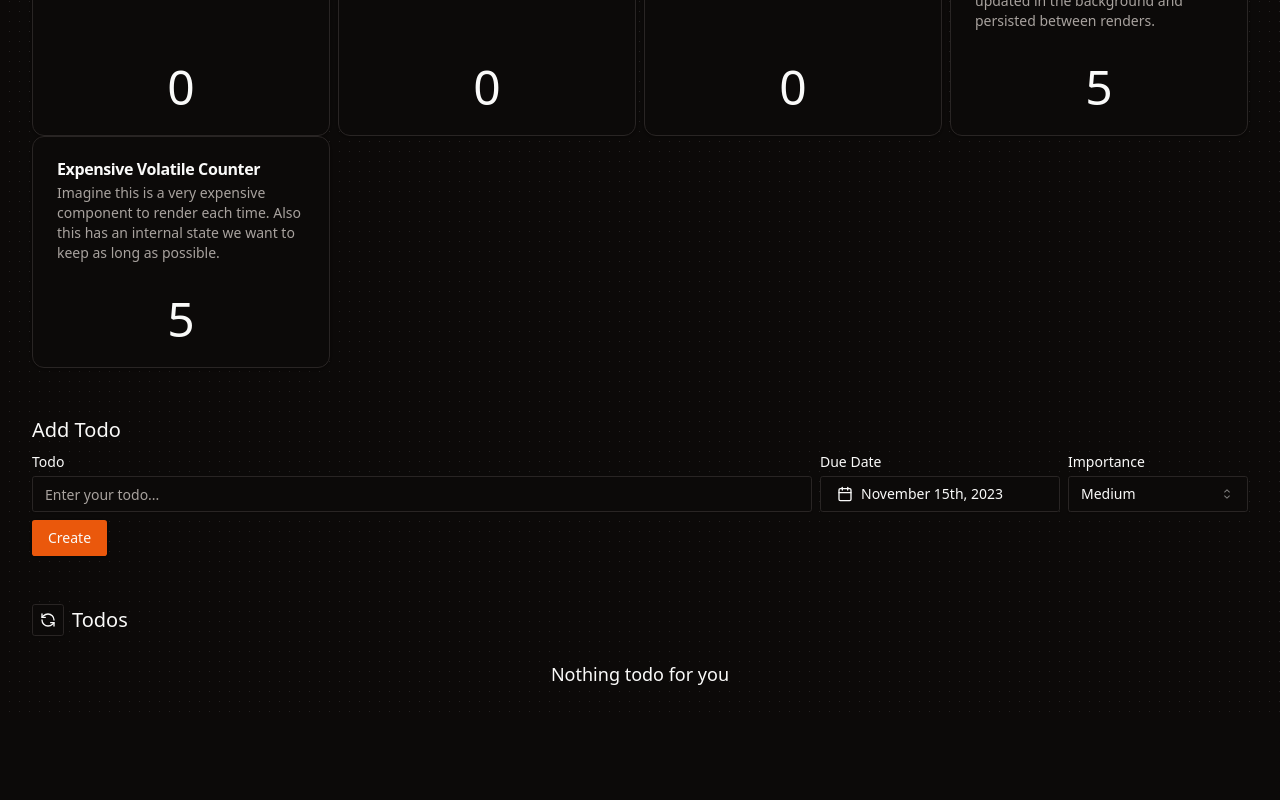
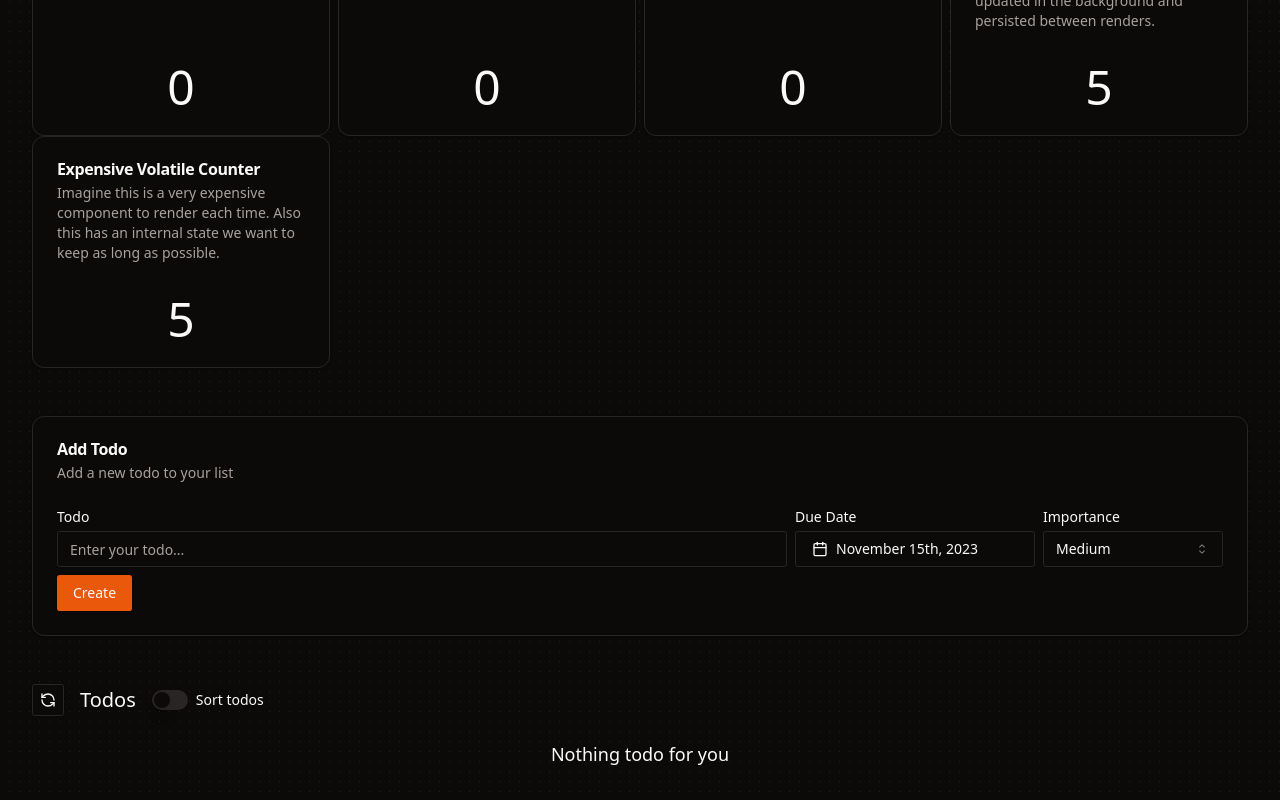
Before and after one commit to gutentag2012/react-signals-todo, a React (Vite) app: page / in a window 1280 px wide. Shown: the part 288-1088 px from the top of the page. Before the commit the page ends 1008 px from the top, so only its background shows below. Built offline with nearby package versions, Linux system fonts and the light colour scheme.

Commit message:
Fix sorting + add possibility to not sort

```diff
--- a/package.json
+++ b/package.json
@@ -20,6 +20,7 @@
     "@radix-ui/react-scroll-area": "^1.0.5",
     "@radix-ui/react-select": "^2.0.0",
     "@radix-ui/react-slot": "^1.0.2",
+    "@radix-ui/react-switch": "^1.0.3",
     "@radix-ui/react-tabs": "^1.0.4",
     "@radix-ui/react-toast": "^1.1.5",
     "class-variance-authority": "^0.7.0",
--- /dev/null
+++ b/src/components/ui/switch.tsx
@@ -0,0 +1,27 @@
+import * as React from "react"
+import * as SwitchPrimitives from "@radix-ui/react-switch"
+
+import { cn } from "@/lib/utils"
+
+const Switch = React.forwardRef<
+  React.ElementRef<typeof SwitchPrimitives.Root>,
+  React.ComponentPropsWithoutRef<typeof SwitchPrimitives.Root>
+>(({ className, ...props }, ref) => (
+  <SwitchPrimitives.Root
+    className={cn(
+      "peer inline-flex h-5 w-9 shrink-0 cursor-pointer items-center rounded-full border-2 border-transparent shadow-sm transition-colors focus-visible:outline-none focus-visible:ring-2 focus-visible:ring-ring focus-visible:ring-offset-2 focus-visible:ring-offset-background disabled:cursor-not-allowed disabled:opacity-50 data-[state=checked]:bg-primary data-[state=unchecked]:bg-input",
+      className
+    )}
+    {...props}
+    ref={ref}
+  >
+    <SwitchPrimitives.Thumb
+      className={cn(
+        "pointer-events-none block h-4 w-4 rounded-full bg-background shadow-lg ring-0 transition-transform data-[state=checked]:translate-x-4 data-[state=unchecked]:translate-x-0"
+      )}
+    />
+  </SwitchPrimitives.Root>
+))
+Switch.displayName = SwitchPrimitives.Root.displayName
+
+export { Switch }
--- a/src/pages/HooksPage.tsx
+++ b/src/pages/HooksPage.tsx
@@ -8,6 +8,9 @@ import {ExpensivePersistentCounterComponentHooks} from "@/components/common/Expe
 import {Button} from "@/components/ui/button.tsx";
 import {RefreshCcw} from "lucide-react";
 import {EditTodoDialog, TodoForm} from "@/components/common/TodoForm.tsx";
+import {Card, CardContent, CardDescription, CardHeader, CardTitle} from "@/components/ui/card.tsx";
+import {Switch} from "@/components/ui/switch.tsx";
+import {Label} from "@/components/ui/label.tsx";
 
 const MemoizedTodoItem = memo(TodoItem, (prevProps, nextProps) => {
     const functionsAreEqual = prevProps.removeTodo === nextProps.removeTodo && prevProps.updateTodo === nextProps.updateTodo
@@ -51,9 +54,21 @@ function TodoList({todos, isLoading, removeTodo, updateTodo, onEditTodo}: {
     </div>
 }
 
+function SortTodoSwitch({sortTodos, setSortTodos}: {
+    sortTodos: boolean,
+    setSortTodos: (value: ((prev: boolean) => boolean)) => void
+}) {
+    return <div className="flex items-center h-full gap-2">
+        <Switch id="sorted-todos" checked={sortTodos} onCheckedChange={() => setSortTodos(prev => !prev)}/>
+        <Label htmlFor="sorted-todos">Sort todos</Label>
+    </div>
+}
+
 export default function HooksPage() {
-    const [isLoading, todos, addTodo, updateTodo, removeTodo, reload] = useTodos();
     const [editTodo, setEditTodo] = useState<Todo | undefined>(undefined);
+    const [sortTodos, setSortTodos] = useState(false);
+
+    const [isLoading, todos, addTodo, updateTodo, removeTodo, reload] = useTodos(sortTodos);
 
     const numberOfFinishedTodos = useMemo(() => isLoading ? "-" : todos.filter(todo => todo.status === "done").length, [todos, isLoading]);
     const numberOfOpenTodos = useMemo(() => isLoading ? "-" : todos.filter(todo => todo.status === "todo").length, [todos, isLoading]);
@@ -85,17 +100,27 @@ export default function HooksPage() {
                 <ExpensiveVolatileCounterComponentHooks/>
             </div>
 
-            <div className="my-12">
-                <h3 className="text-xl mb-2">Add Todo</h3>
-                <TodoForm addTodo={addTodo}/>
-            </div>
+            <Card className="my-12">
+                <CardHeader>
+                    <CardTitle>Add Todo</CardTitle>
+                    <CardDescription>
+                        Add a new todo to your list
+                    </CardDescription>
+                </CardHeader>
+                <CardContent>
+                    <TodoForm addTodo={addTodo}/>
+                </CardContent>
+            </Card>
 
             <div className="my-4">
-                <div className="flex gap-2 items-center mb-2">
+                <div className="flex gap-4 items-center mb-2">
                     <Button variant="outline" className="w-8 h-8 p-0" onClick={() => reload()}>
                         <RefreshCcw size={16}/>
                     </Button>
+
                     <h3 className="text-xl">Todos</h3>
+
+                    <SortTodoSwitch setSortTodos={setSortTodos} sortTodos={sortTodos}/>
                 </div>
 
                 <TodoList todos={todos} isLoading={isLoading} removeTodo={removeTodo} updateTodo={updateTodo}
--- a/src/pages/SignalsPage.tsx
+++ b/src/pages/SignalsPage.tsx
@@ -5,8 +5,8 @@ import {
     loadTodos,
     numberOfFinishedTodos,
     numberOfOpenTodos,
-    numberOfPendingTodos,
-    sortedTodos,
+    numberOfPendingTodos, SignalizedTodo,
+    sortedTodos, todos,
 } from "@/utils/signalsTodos.ts";
 import {EditTodoDialogSignal, TodoFormSignal} from "@/components/common/TodoForm.tsx";
 import {TodoItemSignals as TodoItem, TodoItemSkeleton} from "@/components/common/TodoItem.tsx";
@@ -15,31 +15,55 @@ import {ExpensiveVolatileCounterComponentSignals} from "@/components/common/Expe
 import {ExpensivePersistentCounterComponentSignals} from "@/components/common/ExpensivePersitentCounterComponent.tsx";
 import {Button} from "@/components/ui/button.tsx";
 import {RefreshCcw} from "lucide-react";
+import {Card, CardContent, CardDescription, CardHeader, CardTitle} from "@/components/ui/card.tsx";
+import {computed, Signal, useComputed, useSignal} from "@preact/signals-react";
+import {Switch} from "@/components/ui/switch.tsx";
+import {Label} from "@/components/ui/label.tsx";
 
 const MemoizedTodoItem = memo(TodoItem)
 
-function TodoList() {
-    if (!isLoading.value && !sortedTodos.value.length) {
+function TodoList({data}: {data: Signal<Array<SignalizedTodo>>}) {
+    if (!isLoading.value && !data.value.length) {
         return (<p className="text-lg p-4 font-medium text-center">
             Nothing todo for you
         </p>)
     }
 
+    if (isLoading.value) {
+        return <div className="flex flex-col gap-2 mr-3">
+            <TodoItemSkeleton/>
+            <TodoItemSkeleton/>
+            <TodoItemSkeleton/>
+            <TodoItemSkeleton/>
+        </div>
+    }
+
     return <div className="flex flex-col gap-2 mr-3">
         {
-            isLoading.value
-                ? <>
-                    <TodoItemSkeleton/>
-                    <TodoItemSkeleton/>
-                    <TodoItemSkeleton/>
-                    <TodoItemSkeleton/>
-                </>
-                : sortedTodos.value.map(({id, todo}) => <MemoizedTodoItem key={id} todo={todo}/>)
+            data.value.map((todo) => {
+                const key = computed(() => todo.value.id)
+                return <MemoizedTodoItem key={key.value} todo={todo}/>
+            })
         }
     </div>
 }
 
+function SortTodoSwitch({sortTodos}: { sortTodos: Signal<boolean> }) {
+    return <div className="flex items-center h-full gap-2">
+        <Switch id="sorted-todos" checked={sortTodos.value} onCheckedChange={() => sortTodos.value = !sortTodos.value}/>
+        <Label htmlFor="sorted-todos">Sort todos</Label>
+    </div>
+}
+
 export default function SignalsPage() {
+    const sortTodos = useSignal(false)
+
+    // We have to do this workaround, because we do not want to subscribe to the sorted signal in the non-sorted case,
+    // since this would update it without having anything changed
+    const sortedTodosOrElse = useComputed(() => sortTodos.value ? sortedTodos.value : undefined)
+    const unsortedTodosOrElse = useComputed(() => sortTodos.value ? undefined : todos.value)
+    const displayTodos = useComputed(() => (sortedTodosOrElse?.value ?? unsortedTodosOrElse?.value)!)
+
     useEffect(() => {
         loadTodos()
     }, []);
@@ -71,20 +95,31 @@ export default function SignalsPage() {
                 <ExpensiveVolatileCounterComponentSignals/>
             </div>
 
-            <div className="my-12">
-                <h3 className="text-xl mb-2">Add Todo</h3>
-                <TodoFormSignal addTodo={addTodo}/>
-            </div>
+
+            <Card className="my-12">
+                <CardHeader>
+                    <CardTitle>Add Todo</CardTitle>
+                    <CardDescription>
+                        Add a new todo to your list
+                    </CardDescription>
+                </CardHeader>
+                <CardContent>
+                    <TodoFormSignal addTodo={addTodo}/>
+                </CardContent>
+            </Card>
 
             <div className="my-4">
-                <div className="flex gap-2 items-center mb-2">
+                <div className="flex gap-4 items-center mb-2">
                     <Button variant="outline" className="w-8 h-8 p-0" onClick={() => loadTodos()}>
                         <RefreshCcw size={16}/>
                     </Button>
+
                     <h3 className="text-xl">Todos</h3>
+
+                    <SortTodoSwitch sortTodos={sortTodos} />
                 </div>
 
-                <TodoList/>
+                <TodoList data={displayTodos}/>
             </div>
         </>
     )
--- a/src/utils/signalsTodos.ts
+++ b/src/utils/signalsTodos.ts
@@ -1,71 +1,36 @@
 import {
     generateId,
-    ImportanceValues,
-    loadTodosFromLocalStorage,
+    loadTodosFromLocalStorage, sortTodos,
     storeTodosInLocalStorage,
     Todo
 } from "@/utils/todos.ts";
 import {batch, computed, Signal, signal} from "@preact/signals-react";
-import parse from "date-fns/parse";
-import {startOfDay} from "date-fns";
 
 export type SignalizedTodo = Signal<Omit<Todo, "isPending"> & { isPending: Signal<boolean> }>
-export type TodoItem = {
-    id: Todo["id"],
-    todo: SignalizedTodo
-}
 
 //region Global state
 export const isLoading = signal(false)
-export const todos = signal<Array<TodoItem>>([])
+export const todos = signal<Array<SignalizedTodo>>([])
 export const editTodo = signal<Omit<Todo, "isPending"> | undefined>(undefined)
 //endregion
 
 //region Computed State
-export const numberOfFinishedTodos = computed(() => isLoading.value ? "-" : todos.value.filter(({todo}) => todo.value.status === "done").length);
-export const numberOfOpenTodos = computed(() => isLoading.value ? "-" : todos.value.filter(({todo}) => todo.value.status === "todo").length);
-export const numberOfPendingTodos = computed(() => isLoading.value ? "-" : todos.value.filter(({todo}) => todo.value.isPending.value).length);
+export const numberOfFinishedTodos = computed(() => isLoading.value ? "-" : todos.value.filter((todo) => todo.value.status === "done").length);
+export const numberOfOpenTodos = computed(() => isLoading.value ? "-" : todos.value.filter((todo) => todo.value.status === "todo").length);
+export const numberOfPendingTodos = computed(() => isLoading.value ? "-" : todos.value.filter((todo) => todo.value.isPending.value).length);
 
 export const sortedTodos = computed(() => {
     console.log("%c ⏳ Recompute sortedTodos", "color: #42dd89; font-weight: bold;")
-    return todos.value.sort((a, b) => {
-        const aTodoValue = a.todo.peek();
-        const bTodoValue = b.todo.peek();
-
-        const startOfDayValue = startOfDay(new Date())
-        const aDate = aTodoValue.date ? parse(aTodoValue.date, "PPP", startOfDayValue) : undefined
-        const bDate = bTodoValue.date ? parse(bTodoValue.date, "PPP", startOfDayValue) : undefined
-        if(aDate && !bDate) {
-            return -1
-        } else if(!aDate && bDate) {
-            return 1
-        } else if(aDate && bDate && aDate.getTime() !== bDate.getTime()) {
-            return bDate.getTime() - aDate.getTime()
-        }
-
-        if(aTodoValue.importance === bTodoValue.importance) {
-            return aTodoValue.label.localeCompare(bTodoValue.label)
-        }
-
-        const aImportanceValue = ImportanceValues.indexOf(aTodoValue.importance)
-        const bImportanceValue = ImportanceValues.indexOf(bTodoValue.importance)
-        return bImportanceValue - aImportanceValue
-    })
+    return todos.value.slice().sort((a, b) => sortTodos(a.value, b.value))
 })
 //endregion
 
 //region Helper Functions
-const makeTodoItem = (todo: Todo): TodoItem => {
-    console.log("MakeTodoItem")
-    const todoSignal = signal({
+const makeTodoItem = (todo: Todo): SignalizedTodo => {
+    return signal({
         ...todo,
         isPending: signal(todo.isPending ?? false)
     })
-
-    return ({
-        id: todo.id,
-        todo: todoSignal
-    });
 }
 
 export const loadTodos = async () => {
@@ -83,7 +48,7 @@ export const loadTodos = async () => {
 const storeTodosItemsInLocalStorage = () => {
     const mappedTodos = todos.value.map(t => {
         // eslint-disable-next-line @typescript-eslint/no-unused-vars
-        const {isPending, ...todoValue} = t.todo.peek()
+        const {isPending, ...todoValue} = t.peek()
         return todoValue
     })
 
@@ -93,49 +58,49 @@ const storeTodosItemsInLocalStorage = () => {
 
 //region Data Functions
 export const addTodo = async (incomingTodo: Omit<Todo, "id" | "isPending">) => {
-    const newItem: TodoItem = makeTodoItem({
+    const newItem = makeTodoItem({
         id: generateId(),
         ...incomingTodo,
         isPending: true
     })
 
     // Add the new item and store it
-    todos.value = [...todos.peek(), newItem]
+    todos.value = [newItem, ...todos.peek()]
     await storeTodosItemsInLocalStorage()
 
     // Reset pending status
-    newItem.todo.value.isPending.value = false
+    newItem.value.isPending.value = false
 }
 
 export const updateTodo = async (id: number, todo: Partial<Omit<Todo, "isPending">>) => {
-    const todoItem = todos.peek().find(t => t.id === id)
+    const todoItem = todos.peek().find(t => t.peek().id === id)
     if (!todoItem) {
         return
     }
 
     batch(() => {
         // Update the todo
-        todoItem.todo.value = {
-            ...todoItem.todo.peek(),
+        todoItem.value = {
+            ...todoItem.peek(),
             ...todo,
         }
-        todoItem.todo.value.isPending.value = true
+        todoItem.value.isPending.value = true
     })
 
     // Store the item
     await storeTodosItemsInLocalStorage()
 
     // Set pending status
-    todoItem.todo.value.isPending.value = false
+    todoItem.value.isPending.value = false
 }
 
 export const removeTodo = async (id: number) => {
-    const todoItem = todos.peek().find(t => t.id === id)
+    const todoItem = todos.peek().find(t => t.peek().id === id)
     if (!todoItem) {
         return
     }
 
-    todos.value = todos.peek().filter(t => t.id !== id)
+    todos.value = todos.peek().filter(t => t.peek().id !== id)
     await storeTodosItemsInLocalStorage()
 }
 //endregion
--- a/src/utils/todos.ts
+++ b/src/utils/todos.ts
@@ -1,3 +1,6 @@
+import {startOfDay} from "date-fns";
+import parse from "date-fns/parse";
+
 export const ImportanceValues = ["low", "medium", "high"] as const
 export type Importance = typeof ImportanceValues[number]
 
@@ -28,7 +31,7 @@ export const storeTodosInLocalStorage = async (todos: Todo[], delay = 1_000) =>
 
     // We don't want to store the pending status
     // eslint-disable-next-line @typescript-eslint/no-unused-vars
-    const todosWithoutPending = todos.map(({isPending, ...todo}) => todo)
+    const todosWithoutPending = todos.map(({isPending, ...todo}) => todo).sort((a, b) => b.id - a.id)
     localStorage.setItem("todos", JSON.stringify(todosWithoutPending))
 }
 export const generateId = () => {
@@ -40,3 +43,28 @@ export const generateId = () => {
 
     return newId
 }
+
+export const sortTodos = (a: Omit<Todo, "isPending">, b: Omit<Todo, "isPending">) => {
+    if(a.status !== b.status) {
+        return a.status === "todo" ? -1 : 1
+    }
+
+    const startOfDayValue = startOfDay(new Date())
+    const aDate = a.date ? parse(a.date, "PPP", startOfDayValue) : undefined
+    const bDate = b.date ? parse(b.date, "PPP", startOfDayValue) : undefined
+    if (aDate && !bDate) {
+        return -1
+    } else if (!aDate && bDate) {
+        return 1
+    } else if (aDate && bDate && aDate.getTime() !== bDate.getTime()) {
+        return bDate.getTime() - aDate.getTime()
+    }
+
+    if (a.importance === b.importance) {
+        return a.label.localeCompare(b.label)
+    }
+
+    const aImportanceValue = ImportanceValues.indexOf(a.importance)
+    const bImportanceValue = ImportanceValues.indexOf(b.importance)
+    return bImportanceValue > aImportanceValue ? 1 : -1
+}
```
Also changed, not shown: src/utils/useTodos.tsx (+6 -28 lines), 1 other file (tests, documents, lock files or other folders).
